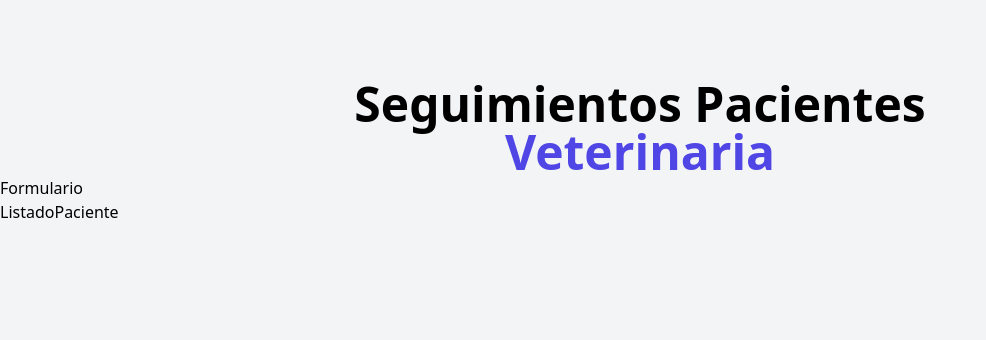
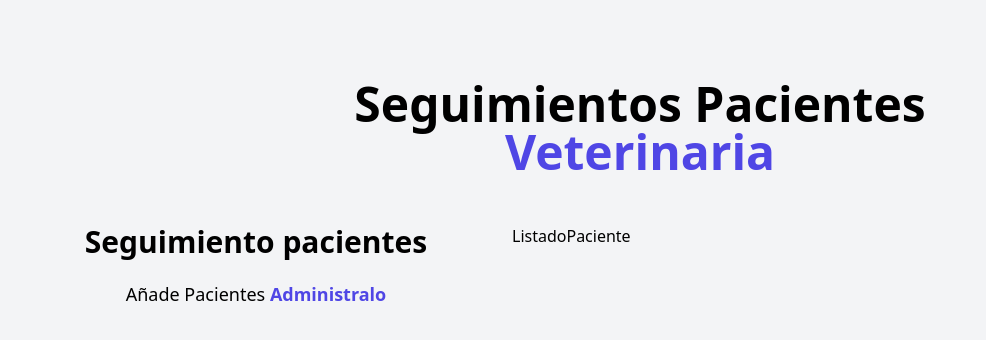
Before and after one commit to Wbahoque09/Proyectos-React, a React (Vite) app in the folder citas-project/: page / in a window 1280 px wide. Shown: the top 340 px of the page, without its empty margins (0-986 px from the left). Built offline with nearby package versions, Linux system fonts and the light colour scheme.

Commit message:
Se añade titulos y parrafs para la creacionde la app ademas de probrar la instalacion

```diff
--- a/citas-project/src/App.jsx
+++ b/citas-project/src/App.jsx
@@ -13,8 +13,10 @@ function App() {
     <>
       <div className="container mx-auto mt-20">
         <Header />
-        <Formulario />
-        <ListadoPaciente />
+        <div className="mt-12 md:flex">
+          <Formulario />
+          <ListadoPaciente />
+        </div>
       </div>
     </>
   )
--- a/citas-project/src/components/Formulario.jsx
+++ b/citas-project/src/components/Formulario.jsx
@@ -4,7 +4,14 @@ export const Formulario = () => {
     return(
 
         <>
-            <h1>Formulario</h1>
+            <div className="md:w-1/2 lg:w-2/5">
+                <h2 className='font-black text-3xl text-center'>Seguimiento pacientes</h2>
+
+                <p className="text-lg mt-5 text-center">
+                    Añade Pacientes {''}
+                    <span className="text-indigo-600 font-bold">Administralo</span>
+                </p>
+            </div>
         </>
 
     )
--- a/citas-project/src/components/ListadoPaciente.jsx
+++ b/citas-project/src/components/ListadoPaciente.jsx
@@ -1,8 +1,10 @@
-
-import React from 'react';
 
 export const ListadoPaciente = () => {
   return (
-    <h2>ListadoPaciente</h2>
+    <>
+      <div className='m-1/2  lg:w-3/5'>
+        <h2>ListadoPaciente</h2>
+      </div>
+    </>
   )
 }
```
